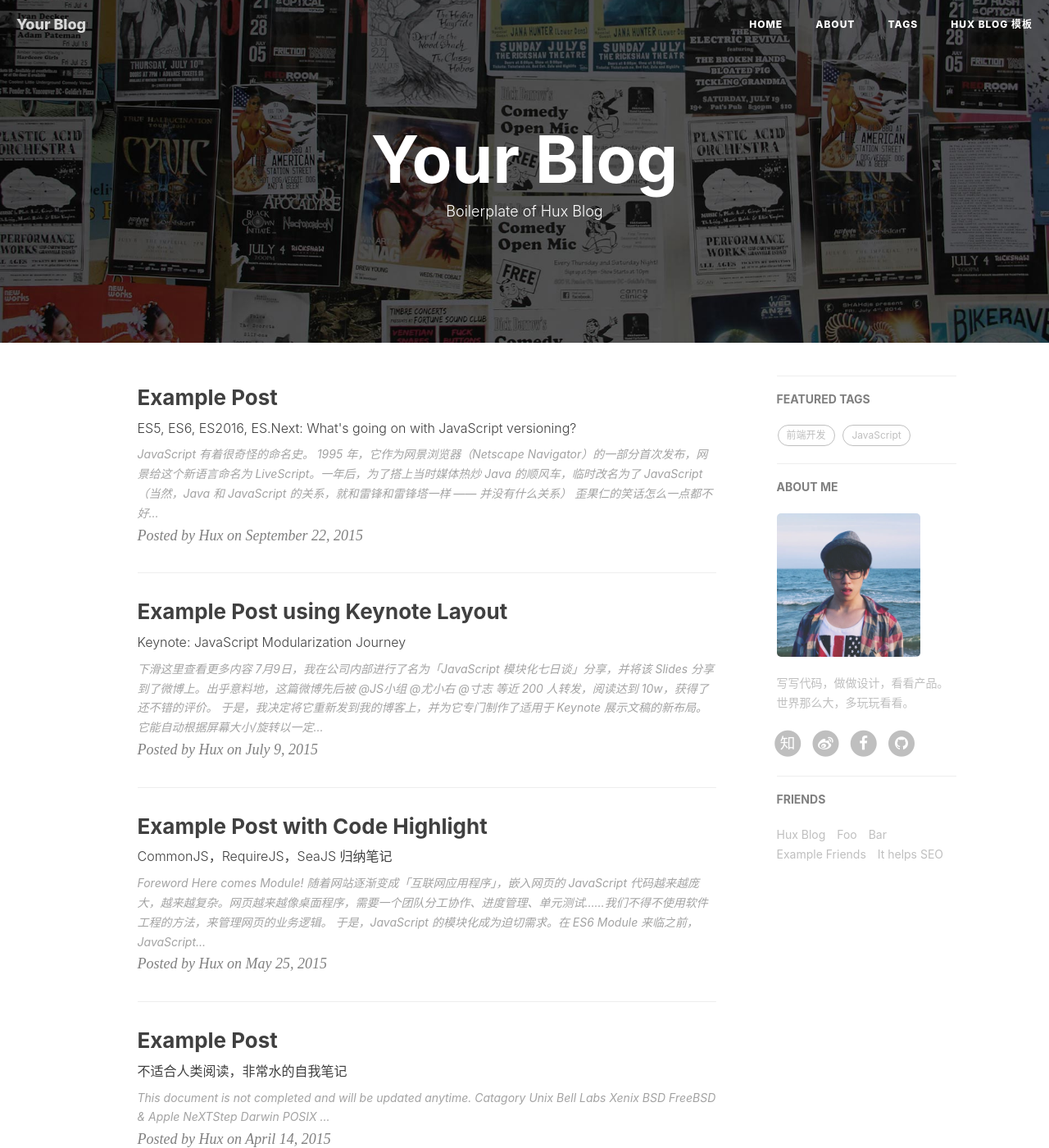
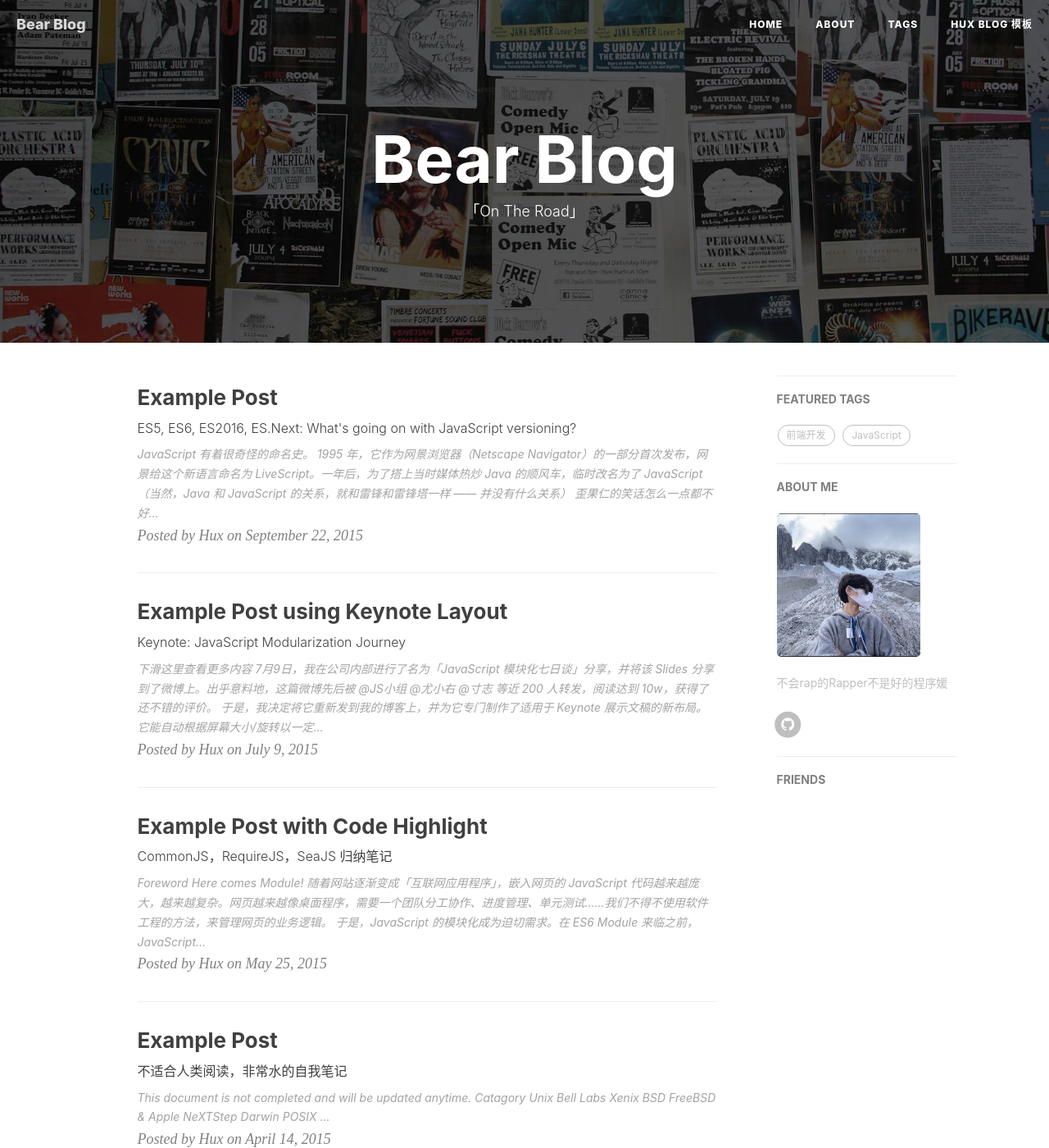
Before and after one commit to being-four/being-four.github.io, a Jekyll site: the page built from index.html, in a window 1280 px wide and 1400 px high. Shown: the whole window at 82% size. Built offline with Jekyll 4.4.1, drawn with Linux system fonts in a browser that asks for light colours; nearby versions of some CDN libraries; the list of posts is cut into pages by our own code; comment, search, counter and statistics services are not loaded; some of the changed text lies outside the part shown.

Commit message:
init blog

```diff
--- a/_config.yml
+++ b/_config.yml
@@ -1,22 +1,18 @@
 # Site settings
-title: Your Blog
-SEOTitle: 你的博客 | Your Blog
+title: Bear Blog
+SEOTitle: 小熊博客 | Bear Blog
 header-img: img/home-bg.jpg
-email: huxpro@gmail.com
-description: ""
+email: wall.e.127.0.0.1@gmail.com
+description: "「On The Road」"
 keyword: ""
-url: "http://huangxuan.me"              # your host, for absolute URL
-baseurl: "/huxblog-boilerplate"         # for example, '/blog' if your blog hosted on 'host/blog'
+url: "https://being-four.github.io/"              # your host, for absolute URL
+baseurl: "/blog"         # for example, '/blog' if your blog hosted on 'host/blog'
 
 
 
 # SNS settings
 RSS: false
-weibo_username:     huxpro
-zhihu_username:     huxpro
-github_username:    huxpro
-#twitter_username:  huxpro
-facebook_username:  huxpro
+github_username:  being-four
 
 
 
@@ -46,14 +42,14 @@ kramdown:
 
 
 
-# Disqus settings
-#disqus_username: _your_disqus_short_name_
-
-# Duoshuo settings
-duoshuo_username: huxblog
-# Share component is depend on Comment so we can NOT use share only.
-duoshuo_share: true                     # set to false if you want to use Comment without Sharing
-
+## Disqus settings
+##disqus_username: _your_disqus_short_name_
+#
+## Duoshuo settings
+#duoshuo_username: huxblog
+## Share component is depend on Comment so we can NOT use share only.
+#duoshuo_share: true                     # set to false if you want to use Comment without Sharing
+#
 
 
 
@@ -68,8 +64,8 @@ ga_domain: huangxuan.me
 
 # Sidebar settings
 sidebar: true                           # whether or not using Sidebar.
-sidebar-about-description: "写写代码，做做设计，看看产品。世界那么大，多玩玩看看。"
-sidebar-avatar: /img/avatar-hux.jpg      # use absolute URL, seeing it's used in both `/` and `/about/`
+sidebar-about-description: "不会rap的Rapper不是好的程序媛"
+sidebar-avatar: /blog/img/avatar-hux.jpg      # use absolute URL, seeing it's used in both `/` and `/about/`
 
 
 
@@ -80,21 +76,4 @@ featured-condition-size: 1              # A tag will be featured if the size of
 
 
 # Friends
-friends: [
-    {
-        title: "Hux Blog",
-        href: "http://huangxuan.me"
-    },{
-        title: "Foo",
-        href: "#"
-    },{
-        title: "Bar",
-        href: "#"
-    },{
-        title: "Example Friends",
-        href: "#"
-    },{
-        title: "It helps SEO",
-        href: "#"
-    }
-]
+friends: []
--- a/_includes/footer.html
+++ b/_includes/footer.html
@@ -71,13 +71,6 @@
                 </ul>
                 <p class="copyright text-muted">
                     Copyright &copy; {{ site.title }} {{ site.time | date: '%Y' }}
-                    <br>
-                    Theme by <a href="http://huangxuan.me">Hux</a> |
-                    <iframe
-                        style="margin-left: 2px; margin-bottom:-5px;"
-                        frameborder="0" scrolling="0" width="91px" height="20px"
-                        src="https://ghbtns.com/github-btn.html?user=huxpro&repo=huxpro.github.io&type=star&count=true" >
-                    </iframe>
                 </p>
             </div>
         </div>
--- a/index.html
+++ b/index.html
@@ -1,6 +1,6 @@
 ---
 layout: page
-description: "Boilerplate of Hux Blog"
+description: "「On The Road」"
 ---
 
 {% for post in paginator.posts %}
```
Also changed, not shown: img/about-bg.jpg (deleted), img/avatar-hux.jpg.
